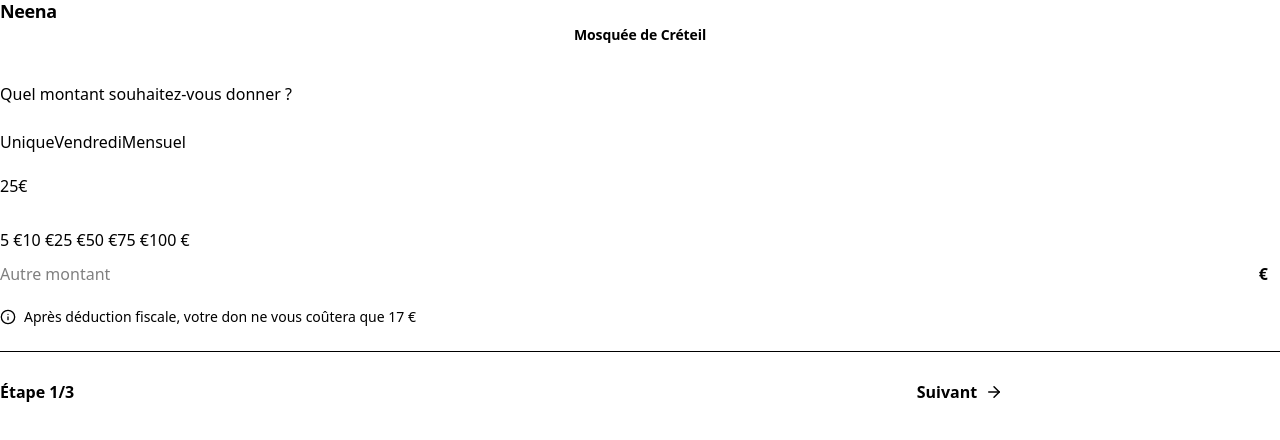
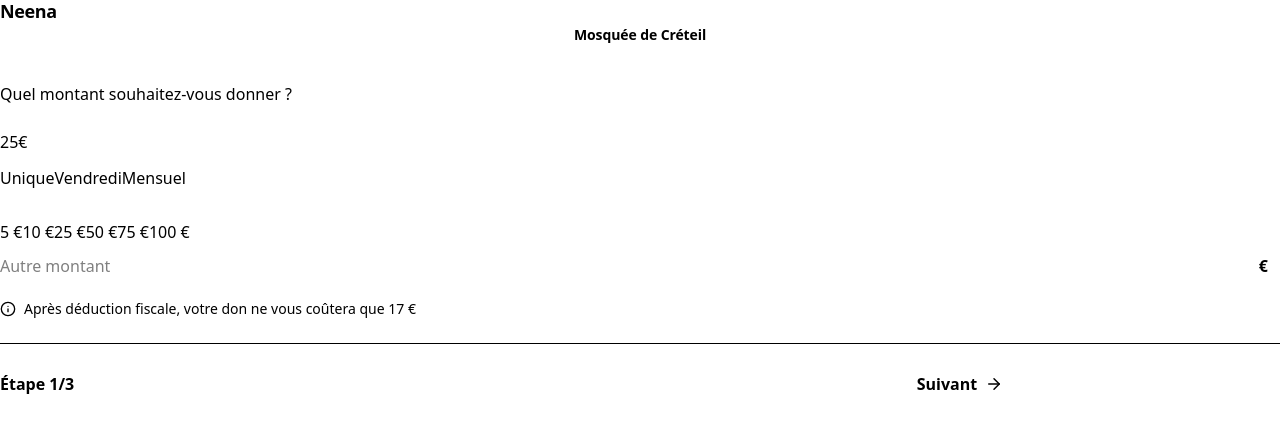
Before and after one commit to chaaaady/NeenaV3, a Next.js app: page /step-amount-v2 in a window 1280 px wide. Shown: the top 440 px of the page. Built offline with nearby package versions, Linux system fonts and the light colour scheme.

Commit message:
V2 structure: AmountDisplay on top, then frequency, then amount grid; restore separator above actions

```diff
--- a/src/app/(don)/step-amount-v2/page.tsx
+++ b/src/app/(don)/step-amount-v2/page.tsx
@@ -71,15 +71,15 @@
             </div>
 
             <div className="space-y-5">
+              <div className="my-3">
+                <AmountDisplay amount={values.amount} frequency={values.frequency} />
+              </div>
+
               <SegmentedControl
                 options={["Unique", "Vendredi", "Mensuel"]}
                 value={values.frequency}
                 onChange={(v: string) => form.setValue("frequency", v as "Unique" | "Vendredi" | "Mensuel", { shouldDirty: true })}
               />
-
-              <div className="my-3">
-                <AmountDisplay amount={values.amount} frequency={values.frequency} />
-              </div>
 
               <div className="amount-grid mt-5">
                 {PRESET_AMOUNTS.map((amt) => (
@@ -102,7 +102,7 @@
                 </div>
               </div>
 
-              <div className="amount-grid-footer text-[14px] text-[var(--text-muted)] flex items-center gap-2">
+              <div className="amount-grid-footer text-[14px] text-[var(--text-muted)] flex items-center gap-2 mt-2">
                 <Info size={16} />
                 <span>
                   Après déduction fiscale, votre don ne vous coûtera que {formatEuro(Math.max(0, values.amount - values.amount * 0.34))}
--- a/src/app/(don)/step-amount/page.tsx
+++ b/src/app/(don)/step-amount/page.tsx
@@ -97,6 +97,8 @@
                 <Input
                   value={otherAmountInput}
                   onChange={handleOtherAmountChange}
+                  type="number"
+                  inputMode="numeric"
                   placeholder="Autre montant"
                   rightAccessory="€"
                 />
@@ -135,7 +137,7 @@
             </div>
 
             {/* Bouton d'action et stepper en bas */}
-            <div className="pt-4 border-t border-[var(--border)]">
+            <div className="pt-4">
               <div className="flex items-center justify-between">
                 <Stepper
                   steps={[
--- a/src/styles/base.css
+++ b/src/styles/base.css
@@ -188,7 +188,7 @@
   /* Layout containers */
   .app-container {
     width: 100%;
-    max-width: 640px;
+    max-width: 540px;
     margin: 0 auto;
     padding-left: max(16px, env(safe-area-inset-left));
     padding-right: max(16px, env(safe-area-inset-right));
@@ -198,7 +198,7 @@
   }
   @media (min-width: 768px) {
     .app-container {
-      max-width: 660px;
+      max-width: 560px;
       padding-left: max(24px, env(safe-area-inset-left));
       padding-right: max(24px, env(safe-area-inset-right));
     }
```
